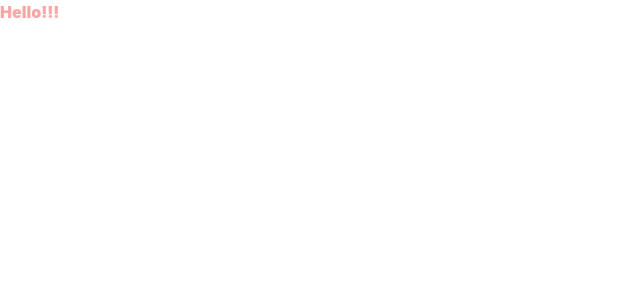
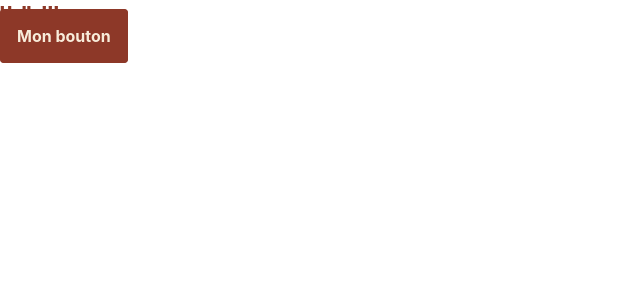
Before and after one commit to ophelie-gaudin/Immotep_front_react, a React (Create React App) app: page / in a window 1280 px wide. Shown: the top 300 px of the page, without its empty margins (0-640 px from the left). Built offline with nearby package versions, Linux system fonts and the light colour scheme.

Commit message:
orange button atom workin

```diff
--- a/src/App.js
+++ b/src/App.js
@@ -1,5 +1,12 @@
+import OrangeButton from "./Components/Main/OrangeButton/index.jsx";
+
 function App() {
-  return <div className="text-red-300 font-black">Hello!!!</div>;
+  return (
+    <div className="text-oraange font-black">
+      Hello!!!
+      <OrangeButton />
+    </div>
+  );
 }
 
 export default App;
--- /dev/null
+++ b/src/Components/Main/OrangeButton/OrangeButton.css
@@ -0,0 +1,4 @@
+.orange-button {
+  @apply rounded-[0.25rem] bg-oraange border border-oraange text-whiite font-bold hover:bg-greey hover:text-whiite hover:border-whiite hover:font-black;
+  transition: all 0.6s;
+}
--- /dev/null
+++ b/src/Components/Main/OrangeButton/index.jsx
@@ -0,0 +1,14 @@
+import React from "react";
+import "./OrangeButton.css";
+
+const OrangeButton = () => {
+  return (
+    <div>
+      <a className="orange-button p-4" href="/">
+        Mon bouton
+      </a>
+    </div>
+  );
+};
+
+export default OrangeButton;
--- a/src/index.js
+++ b/src/index.js
@@ -1,17 +1,11 @@
-import React from 'react';
-import ReactDOM from 'react-dom';
-import './index.css';
-import App from './App';
-import reportWebVitals from './reportWebVitals';
+import React from "react";
+import ReactDOM from "react-dom";
+import "./index.css";
+import App from "./App";
 
 ReactDOM.render(
   <React.StrictMode>
     <App />
   </React.StrictMode>,
-  document.getElementById('root')
+  document.getElementById("root")
 );
-
-// If you want to start measuring performance in your app, pass a function
-// to log results (for example: reportWebVitals(console.log))
-// or send to an analytics endpoint. Learn more: https://bit.ly/CRA-vitals
-reportWebVitals();
--- a/src/reportWebVitals.js
+++ /dev/null
@@ -1,13 +0,0 @@
-const reportWebVitals = onPerfEntry => {
-  if (onPerfEntry && onPerfEntry instanceof Function) {
-    import('web-vitals').then(({ getCLS, getFID, getFCP, getLCP, getTTFB }) => {
-      getCLS(onPerfEntry);
-      getFID(onPerfEntry);
-      getFCP(onPerfEntry);
-      getLCP(onPerfEntry);
-      getTTFB(onPerfEntry);
-    });
-  }
-};
-
-export default reportWebVitals;
--- a/tailwind.config.js
+++ b/tailwind.config.js
@@ -1,7 +1,13 @@
 module.exports = {
   content: ["./src/**/*.{js,jsx,ts,tsx}"],
   theme: {
-    extend: {},
+    extend: {
+      colors: {
+        oraange: "#8D3828",
+        whiite: "#F8ECDA",
+        greey: "#313E50",
+      },
+    },
   },
   plugins: [],
 };
```
Also changed, not shown: src/setupTests.js (deleted, +0 -5 lines), src/logo.svg (deleted), 1 other file (tests, documents, lock files or other folders).
